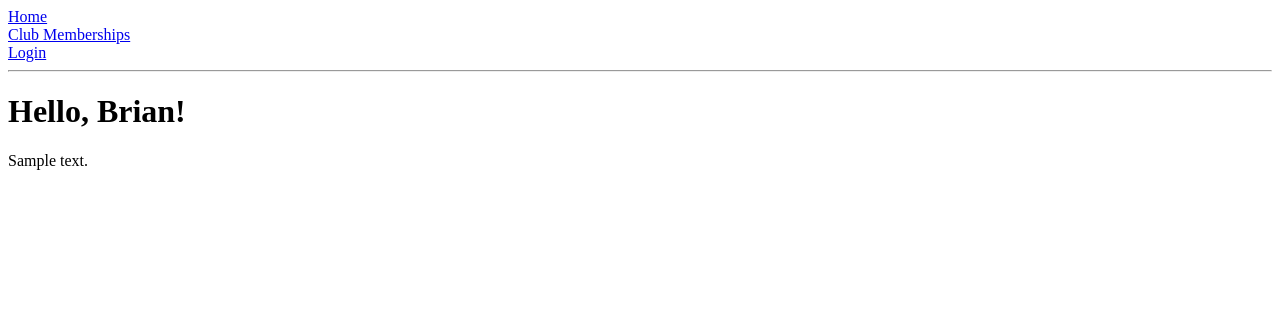
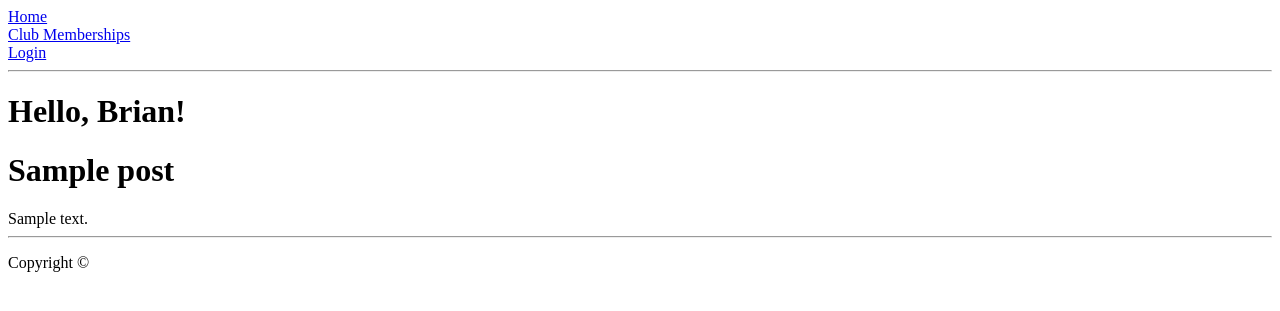
Before and after one commit to bstanton773/QuarterProject, a Flask app: page / in a window 1280 px wide. Shown: the top 311 px of the page. Run offline with Flask 2, Linux system fonts and the light colour scheme; tables that the repository leaves empty hold one stand-in row (values such as "Sample post").

Commit message:
Add copyright to bottom

```diff
--- a/app/templates/base.html
+++ b/app/templates/base.html
@@ -31,5 +31,8 @@
     </div>
     <hr>
     {% block content %}{% endblock %}
+    <hr>
+        <p>Copyright &copy; </p>
+
 </body>
 </html>
--- a/app/templates/index.html
+++ b/app/templates/index.html
@@ -4,7 +4,7 @@
         <h1>Hello, {{user.username}}!</h1>
         {% for post in posts %}
         <div>
-            <h1>{{post.title.main}}</h1>
+            <h1>{{post.title}}</h1>
             {{post.body}}
         </div>
         {% endfor %}
```
